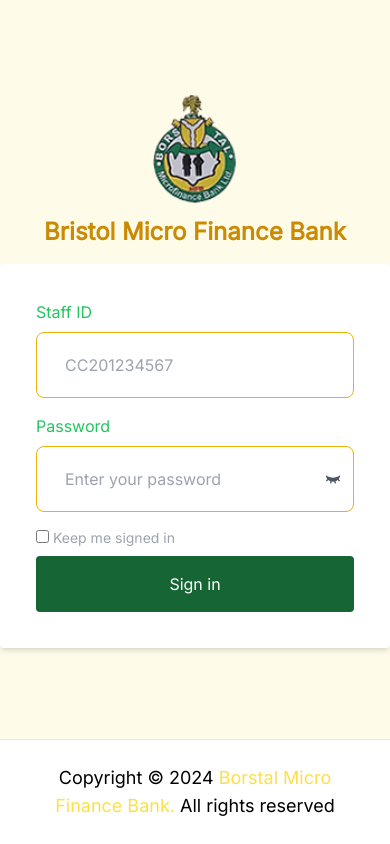
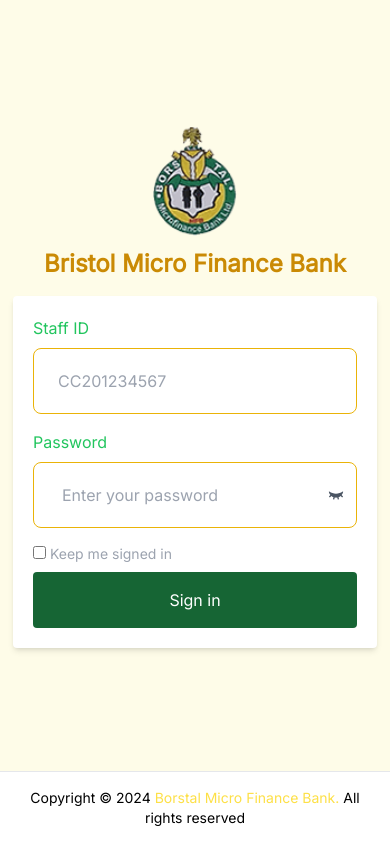
Before and after one commit to OthmanImam/Borstal_MFB_App, a React (Create React App) app: page /login in a window 390 px wide. Built offline with nearby package versions, Linux system fonts and the light colour scheme.

Commit message:
updated footer component

```diff
--- a/src/components/Footer..jsx
+++ b/src/components/Footer..jsx
@@ -6,8 +6,8 @@
   const today = new Date();
   const currentYear = today.getFullYear();
   return (
-    <div className="relative bottom-0 w-full text-center p-6 z-40 flex items-center justify-center bg-white px-6 shadow-xl border-t border-gray-200">
-      <p className="m-auto text-center">
+    <div className="relative bottom-0 w-full text-center p-4 md:p-6 z-40 flex items-center justify-center bg-white px-6 shadow-xl border-t border-gray-200">
+      <p className="m-auto text-center text-sm md:text-base lg:text-lg ">
         Copyright © {currentYear} <span className="text-yellow-300">Borstal Micro Finance Bank.</span> All rights reserved
       </p>
       {/* <p>Terms and Conditions | Privacy Policy</p> */}
--- a/src/features/auth/LoginPage.js
+++ b/src/features/auth/LoginPage.js
@@ -44,11 +44,11 @@
           <Notification message={errorMessage} onClose={handleCloseNotification} />
         )}
 
-        <div className="bg-white p-9 rounded shadow-md w-full max-w-md">
+        <div className="bg-white p-5 rounded shadow-md w-full max-w-md md:p-9">
           <form onSubmit={handleLogin}>
             <div className="mb-4 ">
               <label className="block mb-2 text-green-500">Staff ID</label>
-              <div className="relative px-5 border outline-none rounded-lg border-yellow-500">
+              <div className="relative px-4 border outline-none rounded-lg border-yellow-500">
                 <input
                   type="text"
                   value={staffId}
```
